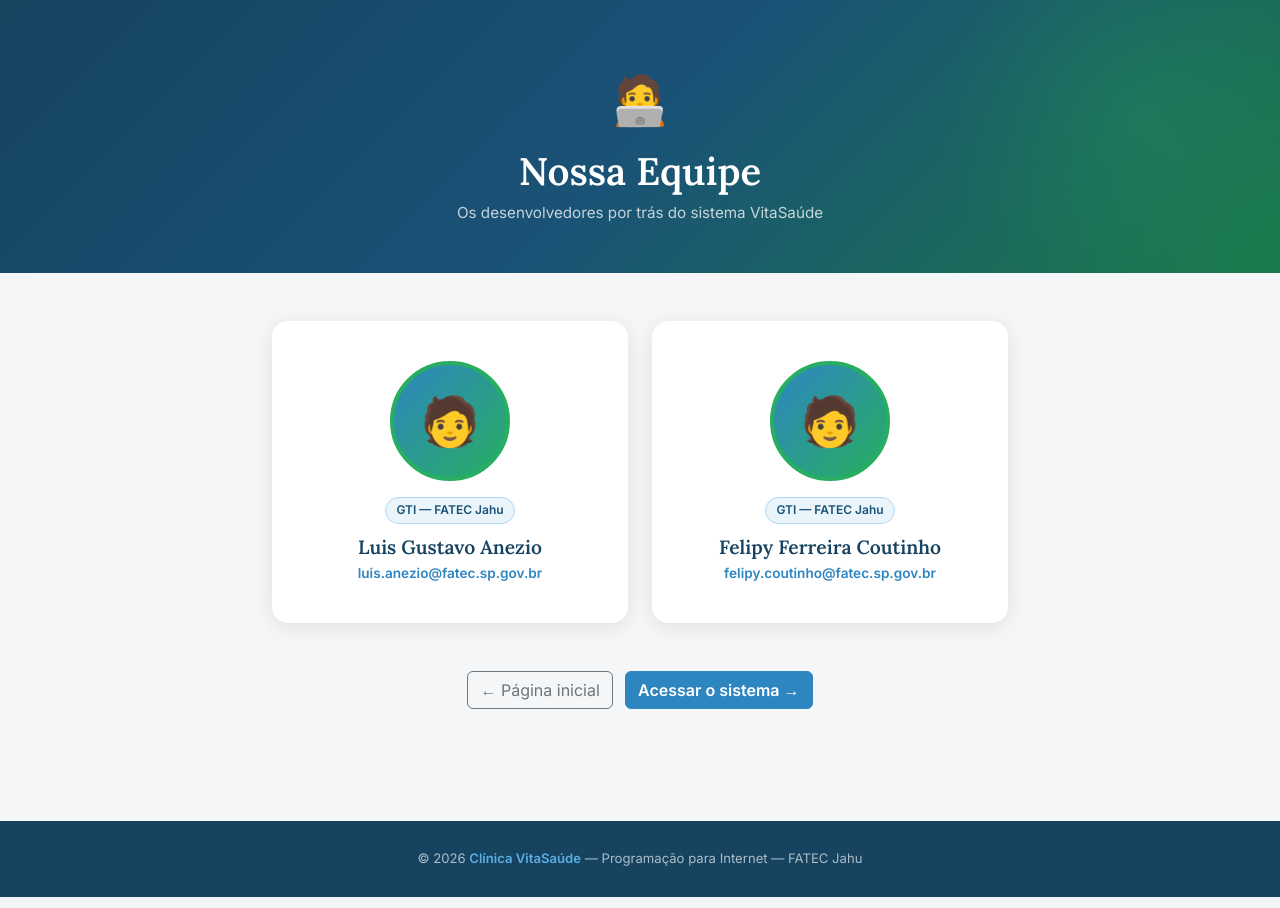
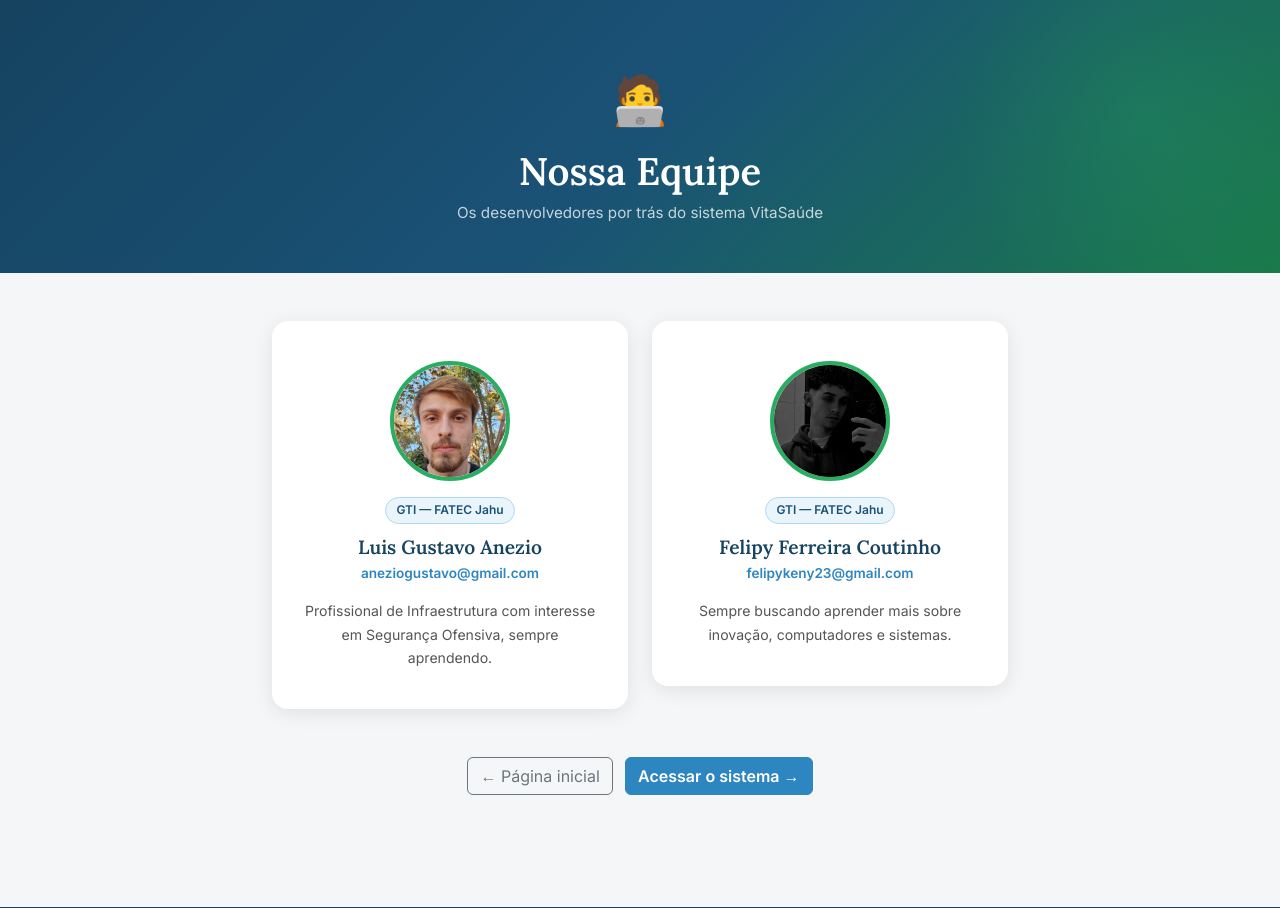
Before and after one commit to wh0r4c/projeto-clinica-medica, a Flask app: page /equipe in a window 1280 px wide. Shown: the top 908 px of the page. Run offline with Flask 3, Linux system fonts and the light colour scheme.

Commit message:
update na bio e nas fotos em equipe.html

```diff
--- a/templates/equipe.html
+++ b/templates/equipe.html
@@ -128,7 +128,8 @@
                 <div class="membro-card text-center p-2 pb-4">
 
                     <!-- Opção A: placeholder com emoji (padrão) -->
-                    <div class="membro-foto-placeholder mx-auto">🧑</div>
+                    <img src="{{ url_for('static', filename='imgs/foto_luis.jpg') }}"
+                        alt="Luis Gustavo" class="membro-foto">
 
                     <!-- Opção B: foto real — remova o div acima e descomente:
                     <img src="{{ url_for('static', filename='imgs/foto_membro1.jpg') }}"
@@ -136,9 +137,9 @@
 
                     <span class="tag-curso">GTI — FATEC Jahu</span>
                     <h5 class="membro-nome mb-1">Luis Gustavo Anezio</h5>
-                    <p class="membro-email mb-3">luis.anezio@fatec.sp.gov.br</p>
+                    <p class="membro-email mb-3">aneziogustavo@gmail.com</p>
                     <p class="membro-bio px-4">
-
+                    Profissional de Infraestrutura com interesse em Segurança Ofensiva, sempre aprendendo.
                     </p>
                 </div>
             </div>
@@ -148,13 +149,14 @@
             <div class="col-md-5 col-lg-4">
                 <div class="membro-card text-center p-2 pb-4">
 
-                    <div class="membro-foto-placeholder mx-auto">🧑</div>
+                    <img src="{{ url_for('static', filename='imgs/foto_felipy.jpeg') }}"
+                        alt="Felipy Ferreira" class="membro-foto">
 
                     <span class="tag-curso">GTI — FATEC Jahu</span>
                     <h5 class="membro-nome mb-1">Felipy Ferreira Coutinho</h5>
-                    <p class="membro-email mb-3">felipy.coutinho@fatec.sp.gov.br</p>
+                    <p class="membro-email mb-3">felipykeny23@gmail.com</p>
                     <p class="membro-bio px-4">
-
+                    Sempre buscando aprender mais sobre inovação, computadores e sistemas.
                     </p>
                 </div>
             </div>
```
